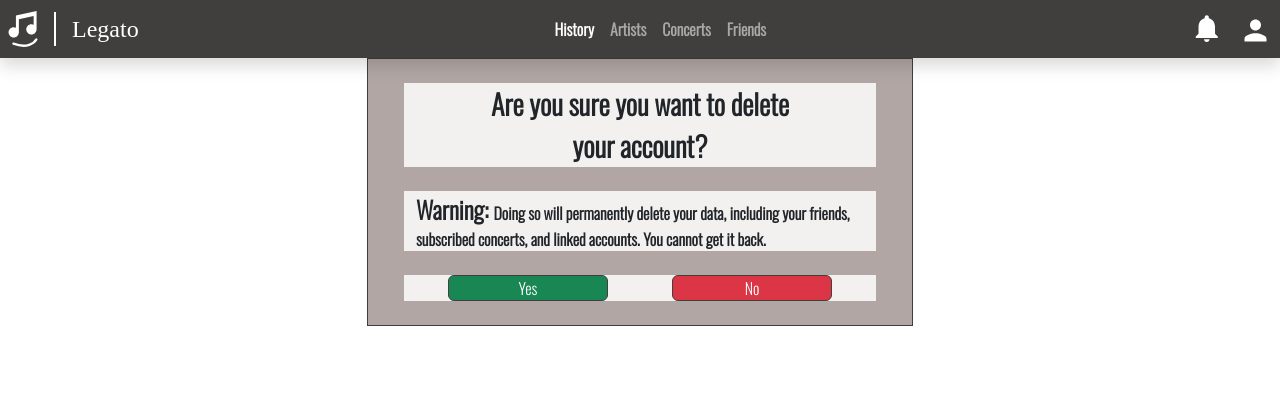
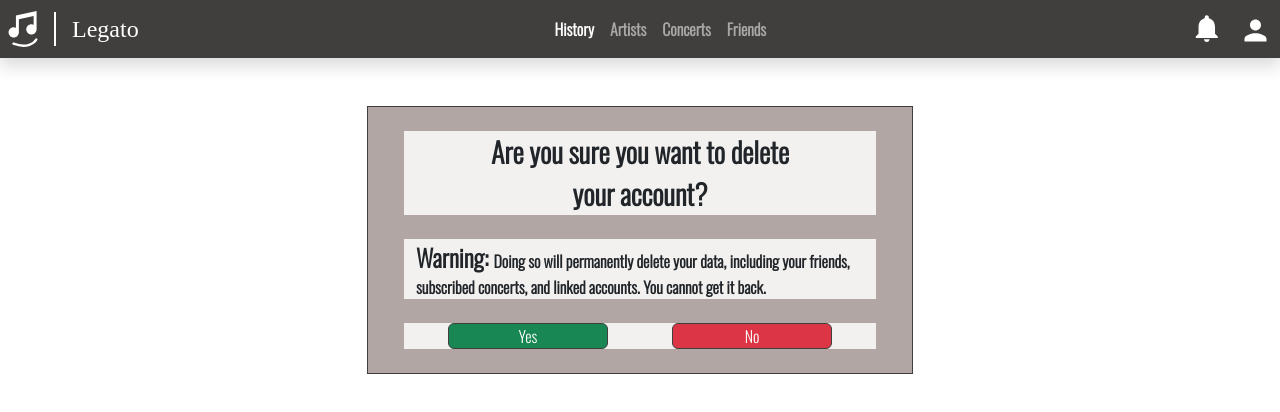
Before and after one commit to SDSC-Cali-Coders/Legato, a React (Create React App) app in the folder frontend/: page / in a window 1280 px wide. Shown: the top 412 px of the page. Built offline with nearby package versions, Linux system fonts and the light colour scheme; a web font is replaced by a local one.

Commit message:
margins on top to see the whole component better

```diff
--- a/frontend/src/index.js
+++ b/frontend/src/index.js
@@ -12,7 +12,7 @@ root.render(
   <React.StrictMode>
     {/* <App/> */}
     <Navbar/>
-    <div className='container'>
+    <div className='container mt-5'>
       <div className='row'>
         <div className='col-3'>
         </div>
```
